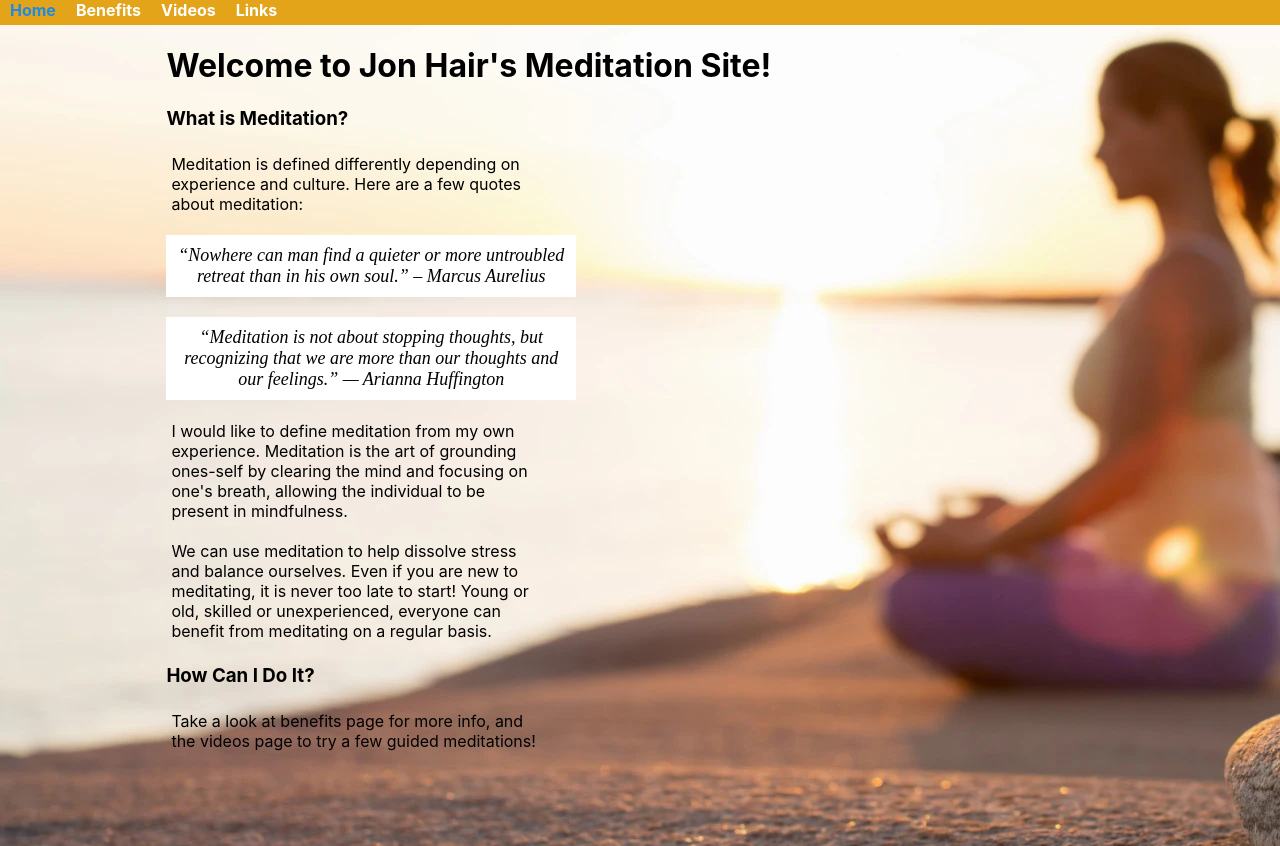
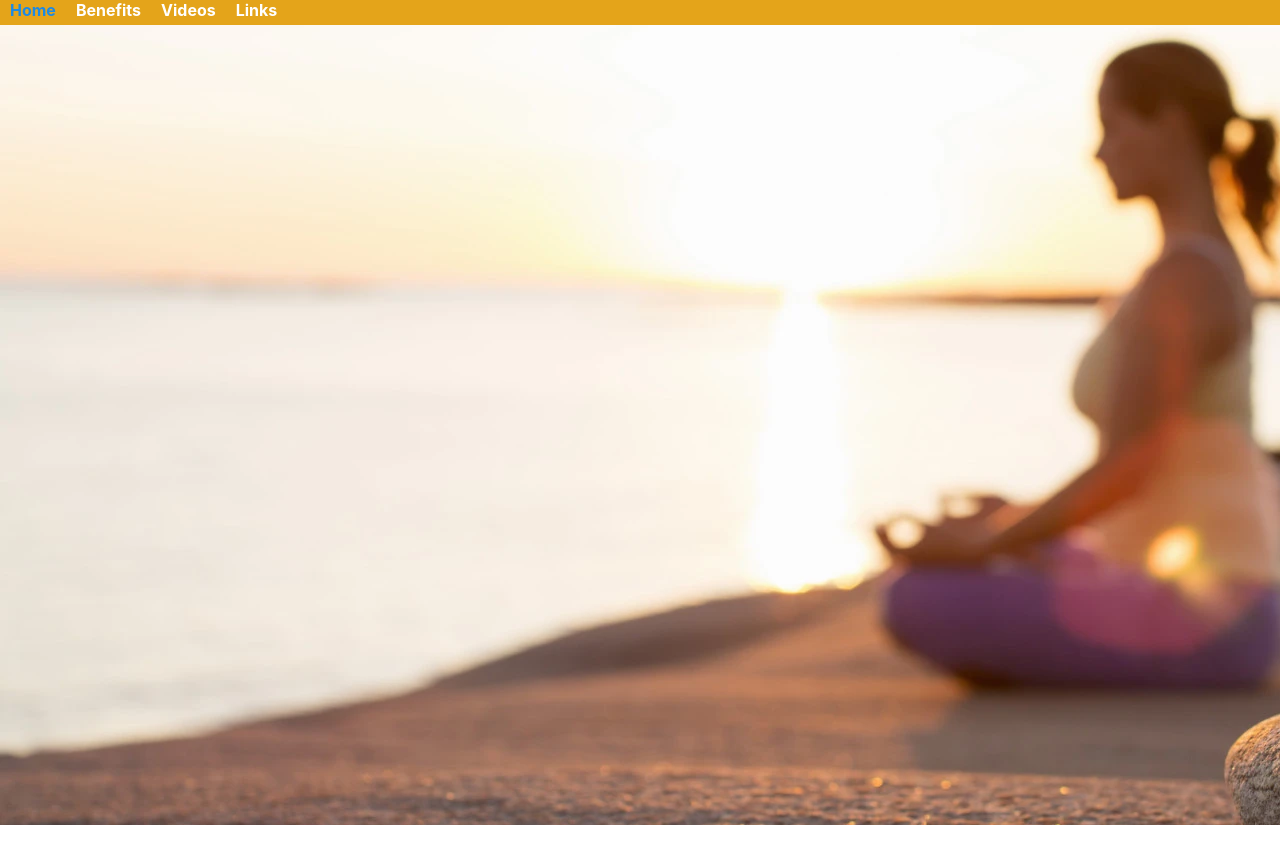
Before and after one commit to jh19bg/Meditation-React-Deploy, a React (Create React App) app: page / in a window 1280 px wide. After the commit the page ends 825 px from the top, so only its background shows below. Built offline with nearby package versions, Linux system fonts and the light colour scheme.

Commit message:
change Route paths since not seeing app name added in browser hrefs

```diff
--- a/src/App.js
+++ b/src/App.js
@@ -13,16 +13,16 @@ export default function App() {
       <Navbar />
       <div className="App-container">
         <Switch>
-          <Route exact path="/">
+          <Route exact path="/Meditation-React-Deploy/">
             <Home />
           </Route>
-          <Route path="/benefits">
+          <Route path="/Meditation-React-Deploy/benefits">
             <Benefits />
           </Route>
-          <Route path="/videos">
+          <Route path="/Meditation-React-Deploy/videos">
             <Videos />
           </Route>
-          <Route path="/links">
+          <Route path="/Meditation-React-Deploy/links">
             <Links />
           </Route>
         </Switch>
```
